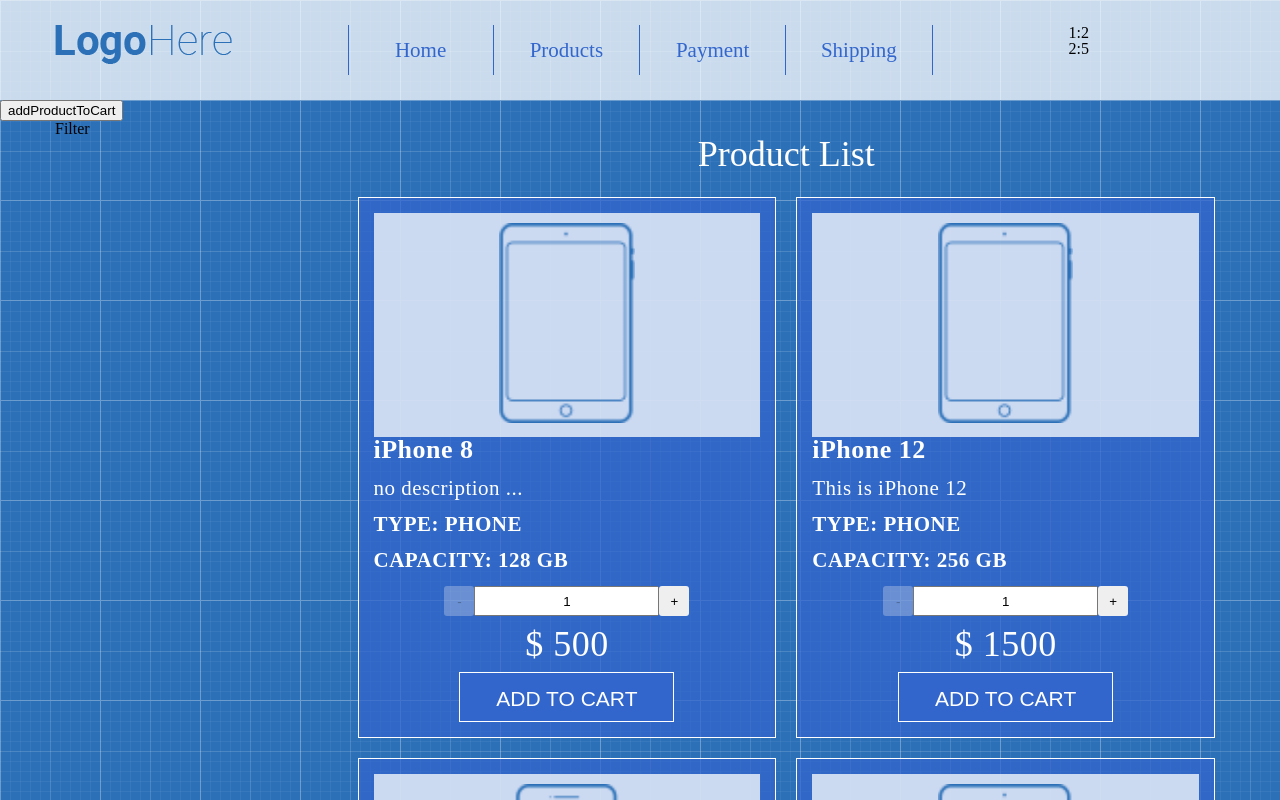
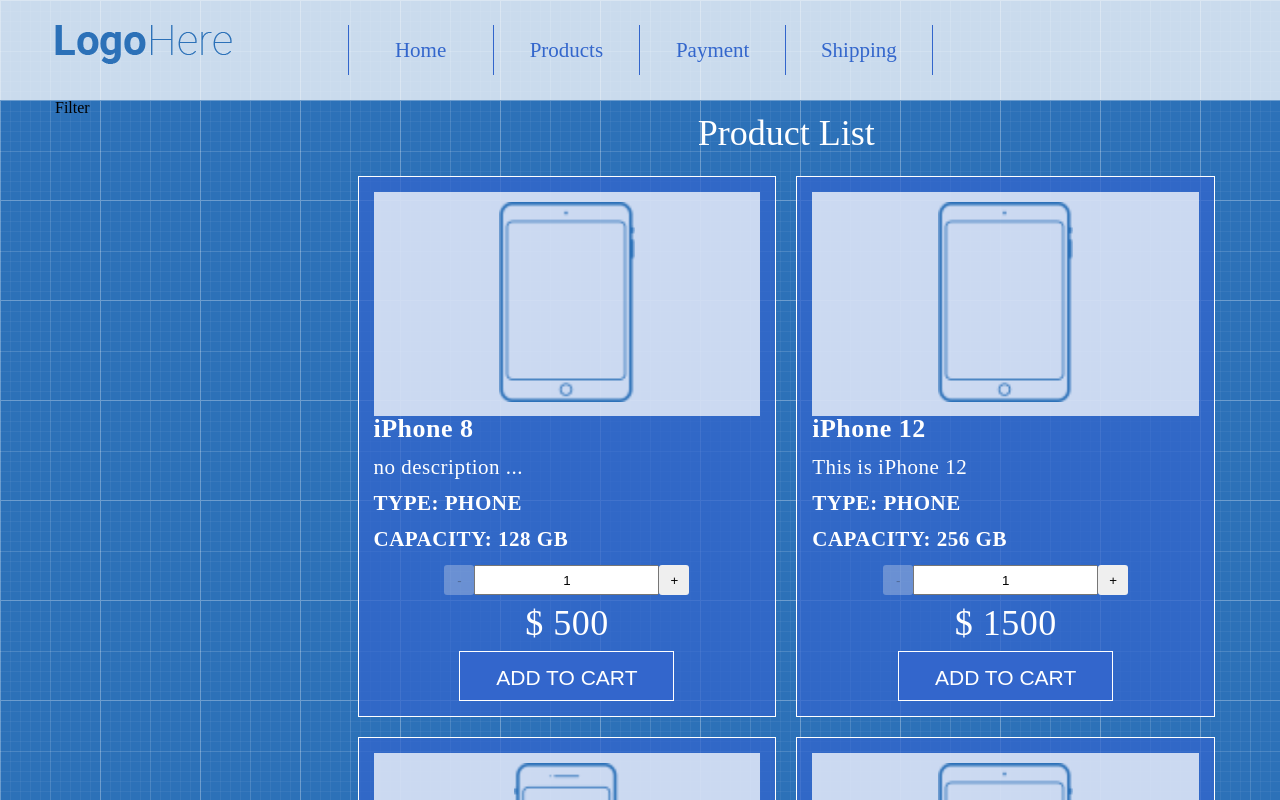
Before and after one commit to MXML11LN/Demo-shop-react, a React (Create React App) app: page / in a window 1280 px wide. Shown: the top 800 px of the page. Built offline with nearby package versions, Linux system fonts and the light colour scheme.

Commit message:
add method  addProductToCart to App.js

```diff
--- a/src/App/App.js
+++ b/src/App/App.js
@@ -10,8 +10,6 @@
 
     state={
         productsInCart:{
-            1:2,
-            2:5,
         }
     }
 
@@ -19,7 +17,7 @@
         this.setState((prevState) =>({
             productsInCart:{
                 ...prevState.productsInCart,
-                [id]:prevState.productsInCart[id]+count
+                [id]:(prevState.productsInCart[id] || 0)+count
             }
         }))
     }
@@ -30,9 +28,6 @@
                     cartData={this.state.cartData}
                     productsInCart={this.state.productsInCart}
                 />
-                <button
-                onClick={() => this.addProductToCart(2,5 )}
-                >addProductToCart</button>
                 <Main
                     addProductToCart={this.addProductToCart}
                 />
--- a/src/App/Main/Products/ProductList.js
+++ b/src/App/Main/Products/ProductList.js
@@ -21,6 +21,7 @@
                 }) => (
                     <div className = "col-lg-6" key= {id}>
                         <ProductListItem
+                            id ={id}
                             name = {name}
                             description= {description}
                             type = {type}
--- a/src/App/Main/Products/ProductListItem.js
+++ b/src/App/Main/Products/ProductListItem.js
@@ -22,6 +22,7 @@
     }
     render(){
         const{
+            id,
             img,
             name,
             description,
@@ -50,7 +51,7 @@
             </div>
             <div className="product-price"> $ {price}</div>
             <button
-                onClick={() => addProductToCart(this.state.productCount, price)}
+                onClick={() => addProductToCart(id,this.state.productCount)}
                 className="btn-add-to-cart">Add to cart</button>
         </div>
         )
```
